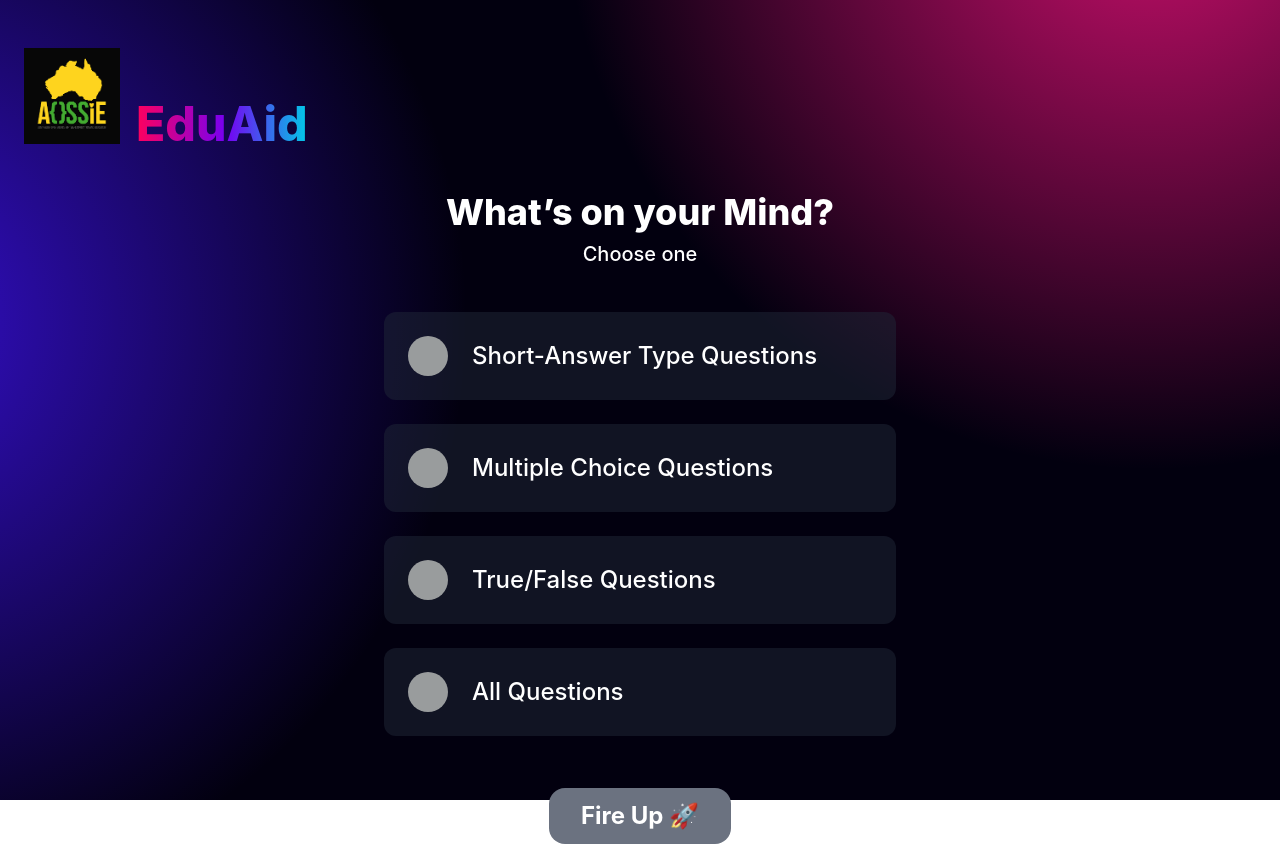
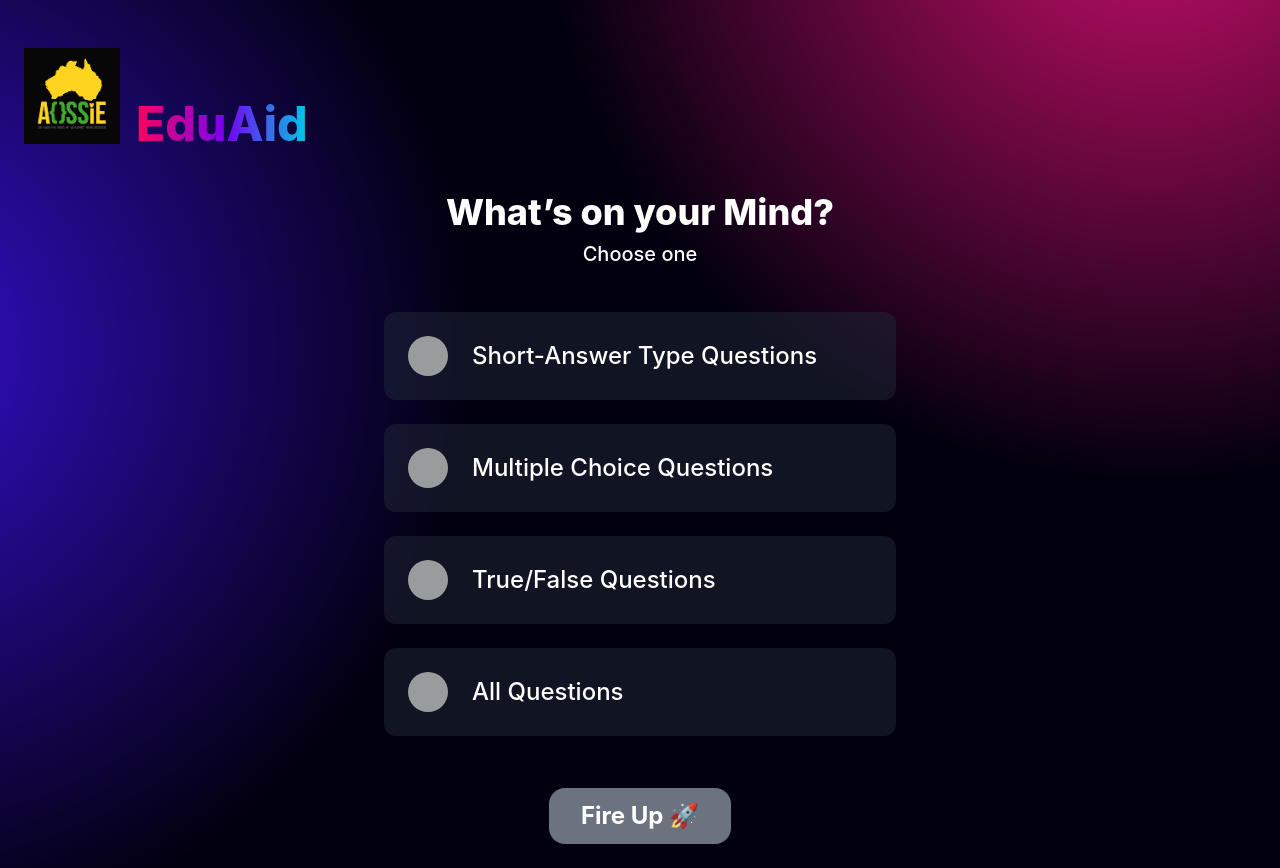
Before and after one commit to AOSSIE-Org/EduAid, a React (Create React App) app in the folder eduaid_web/: page /question-type in a window 1280 px wide. Before the commit the page ends 844 px from the top, so only its background shows below. Built offline with nearby package versions, Linux system fonts and the light colour scheme.

Commit message:
#65 Content Overflow Issue on /question_type Page Issue SOLVED

```diff
--- a/eduaid_web/src/pages/Home.jsx
+++ b/eduaid_web/src/pages/Home.jsx
@@ -49,7 +49,7 @@ const Home = () => {
   }, []);
 
   return (
-    <div className="popup w-screen h-screen bg-[#02000F] flex justify-center items-center">
+    <div className="popup w-screen min-h-screen bg-[#02000F] flex justify-center items-center">
       <div className="w-full h-full bg-cust bg-opacity-50 bg-custom-gradient">
         <div>
           <img src={logo} alt="logo" className="w-24 my-6 mx-6 block" />
--- a/eduaid_web/src/pages/Question_Type.jsx
+++ b/eduaid_web/src/pages/Question_Type.jsx
@@ -16,7 +16,7 @@ const Question_Type = () => {
   };
 
   return (
-    <div className="popup w-screen h-screen bg-[#02000F] flex justify-center items-center">
+    <div className="popup w-screen min-h-screen bg-[#02000F] flex justify-center items-center">
       <div className="w-full h-full bg-cust bg-opacity-50 bg-custom-gradient p-6">
         <a href="/">
           <div className="flex items-end gap-4">
```
Also changed, not shown: 2 other files (tests, documents, lock files or other folders).
